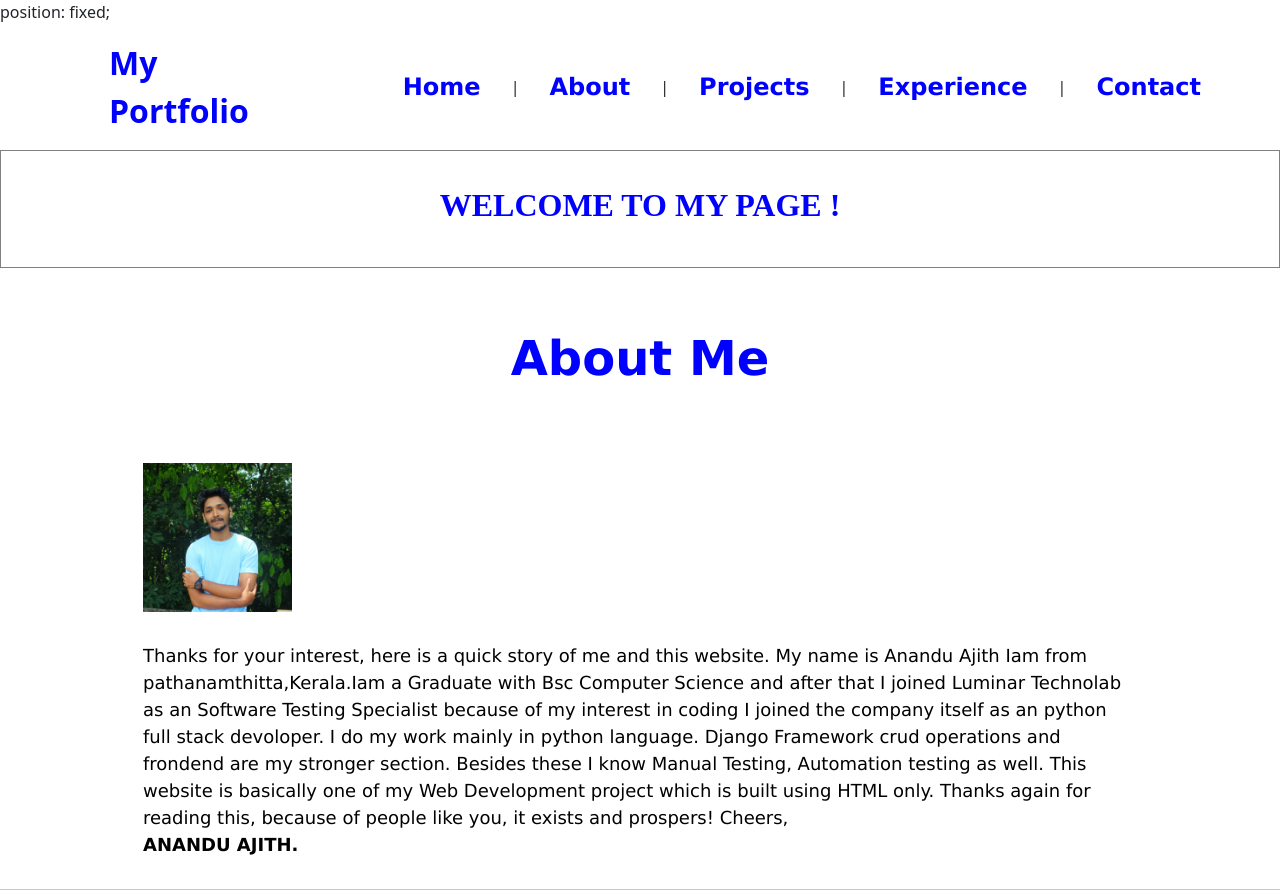
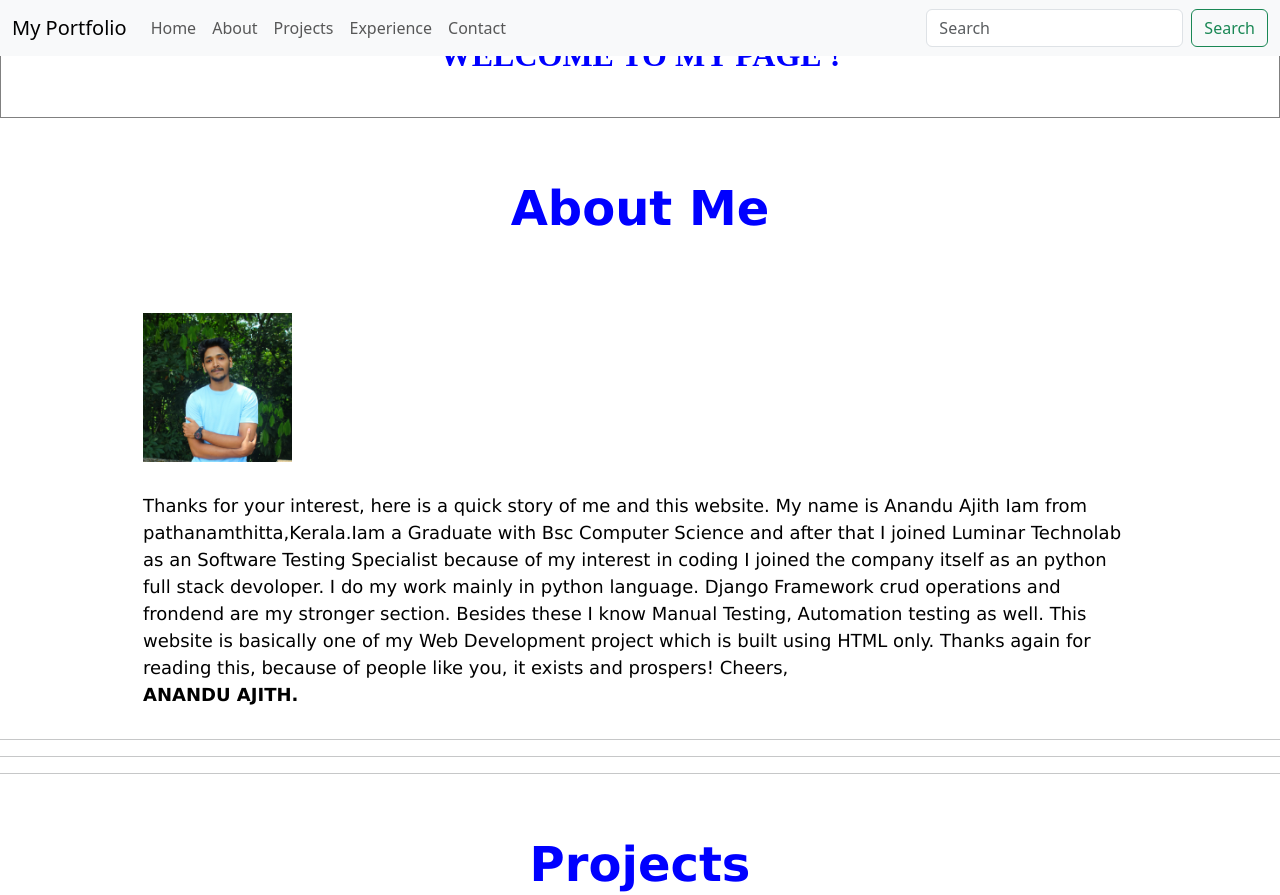
Before and after one commit to Anandu11/My_data, a plain HTML site: page index.html in a window 1280 px wide. Shown: the top 895 px of the page. Drawn offline with nearby package versions, Linux system fonts and the light colour scheme.

Commit message:
First commit

```diff
--- a/index.html
+++ b/index.html
@@ -2,116 +2,59 @@
 <html lang="en">
 
 <head>
-
-	<meta charset="UTF-8">
-	<meta name="viewport"
-		content="width=device-width, initial-scale=1.0">
-	<title>HTML Project</title>
-	<link href="https://cdn.jsdelivr.net/npm/bootstrap@5.3.3/dist/css/bootstrap.min.css" rel="stylesheet" integrity="sha384-QWTKZyjpPEjISv5WaRU9OFeRpok6YctnYmDr5pNlyT2bRjXh0JMhjY6hW+ALEwIH" crossorigin="anonymous">
-	<script src="https://cdn.jsdelivr.net/npm/bootstrap@5.3.3/dist/js/bootstrap.bundle.min.js" integrity="sha384-YvpcrYf0tY3lHB60NNkmXc5s9fDVZLESaAA55NDzOxhy9GkcIdslK1eN7N6jIeHz" crossorigin="anonymous"></script>
-
+    <meta charset="UTF-8">
+    <meta name="viewport" content="width=device-width, initial-scale=1.0">
+    <title>HTML Project</title>
+    <link href="https://cdn.jsdelivr.net/npm/bootstrap@5.3.3/dist/css/bootstrap.min.css" rel="stylesheet"
+        integrity="sha384-QWTKZyjpPEjISv5WaRU9OFeRpok6YctnYmDr5pNlyT2bRjXh0JMhjY6hW+ALEwIH" crossorigin="anonymous">
+    <script src="https://cdn.jsdelivr.net/npm/bootstrap@5.3.3/dist/js/bootstrap.bundle.min.js"
+        integrity="sha384-YvpcrYf0tY3lHB60NNkmXc5s9fDVZLESaAA55NDzOxhy9GkcIdslK1eN7N6jIeHz"
+        crossorigin="anonymous"></script>
+    <style>
+        .sticky-top {
+            position: fixed;
+            top: 10;
+            width: 100%;
+            z-index: 1000;
+        }
+    </style>
 </head>
 
 <body>
 
-	<table id="header" border="0"
-		width="100%" cellpadding="0"
-		cellspacing="0" bgcolor="white">
-        position: fixed;
-
-		<tr>
-			<td>
-				<table border="0" cellpadding="15"
-					cellspacing="0" width="90%"
-					align="center">
-					<tr>
-						<td>
-
-
-						</td>
-
-						<td>
-							<font face="" size="6" color=blue>
-								<b>My Portfolio</b>
-							</font>
-						</td>
-
-						<td width="15%">
-						<a href="https://github.com/Anandu11/my_portofolio.git" style="text-decoration:none">
-							</a>
-
-						</td>
-
-						<td>
-							<a href="#home"
-							style="text-decoration:none">
-								<font face="Verdana"
-									size="5" color=blue>
-									<b>Home</b>
-								</font>
-							</a>
-						</td>
-
-						<td>
-							|
-						</td>
-
-						<td>
-							<a href="#about"
-							style="text-decoration:none">
-								<font face="Verdana"
-									size="5" color=blue>
-									<b>About</b>
-								</font>
-							</a>
-						</td>
-
-						<td>
-							|
-						</td>
-
-						<td>
-							<a href="#projects"
-							style="text-decoration:none">
-								<font face="Verdana"
-									size="5" color=blue>
-									<b>Projects</b>
-								</font>
-							</a>
-						</td>
-
-						<td>
-							|
-						</td>
-
-						<td>
-							<a href="#achievements"
-							style="text-decoration:none">
-								<font face="Verdana"
-									size="5" color=blue>
-									<b>Experience</b>
-								</font>
-							</a>
-						</td>
-
-						<td>
-							|
-						</td>
-
-						<td>
-							<a href="#contact"
-							style="text-decoration:none">
-								<font face="Verdana"
-									size="5" color=blue>
-									<b>Contact</b>
-								</font>
-							</a>
-						</td>
-					</tr>
-				</table>
-			</td>
-		</tr>
-	</table>
+    <nav class="navbar navbar-expand-lg navbar-light bg-light sticky-top">
+        <div class="container-fluid">
+            <a class="navbar-brand" href="#">My Portfolio</a>
+            <button class="navbar-toggler" type="button" data-bs-toggle="collapse"
+                data-bs-target="#navbarSupportedContent" aria-controls="navbarSupportedContent" aria-expanded="false"
+                aria-label="Toggle navigation">
+                <span class="navbar-toggler-icon"></span>
+            </button>
+            <div class="collapse navbar-collapse" id="navbarSupportedContent">
+                <ul class="navbar-nav me-auto mb-2 mb-lg-0">
+                    <li class="nav-item">
+                        <a class="nav-link" href="#home">Home</a>
+                    </li>
+                    <li class="nav-item">
+                        <a class="nav-link" href="#about">About</a>
+                    </li>
+                    <li class="nav-item">
+                        <a class="nav-link" href="#projects">Projects</a>
+                    </li>
+                    <li class="nav-item">
+                        <a class="nav-link" href="#achievements">Experience</a>
+                    </li>
+                    <li class="nav-item">
+                        <a class="nav-link" href="#contact">Contact</a>
+                    </li>
+                </ul>
+                <form class="d-flex">
+                    <input class="form-control me-2" type="search" placeholder="Search" aria-label="Search">
+                    <button class="btn btn-outline-success" type="submit">Search</button>
+                </form>
+            </div>
+        </div>
+    </nav>
 
 	<table id="home" border="1" width="100%"
 		cellpadding="20" cellspacing="0" bgcolor="white">
```
